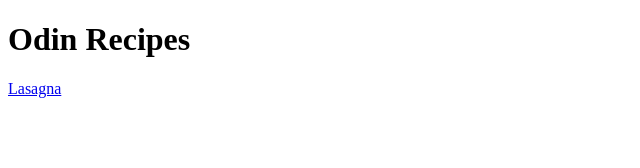
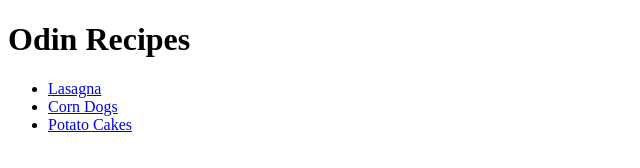
Before and after one commit to deymion/odin-recipes, a plain HTML site: page index.html in a window 1280 px wide. Shown: the whole page, without its empty margins (0-640 px from the left). Drawn offline with Linux system fonts and the light colour scheme.

Commit message:
Create links to the new recipes on the index page

```diff
--- a/index.html
+++ b/index.html
@@ -7,6 +7,10 @@
 </head>
 <body>
     <h1>Odin Recipes</h1>
-    <a href="recipes/lasagna.html">Lasagna</a>
+    <ul>
+        <li><a href="recipes/lasagna.html">Lasagna</a></li>
+        <li><a href="recipes/corn-dogs.html">Corn Dogs</a></li>
+        <li><a href="recipes/potato-cakes.html">Potato Cakes</a></li>
+    </ul>
 </body>
 </html>
```
